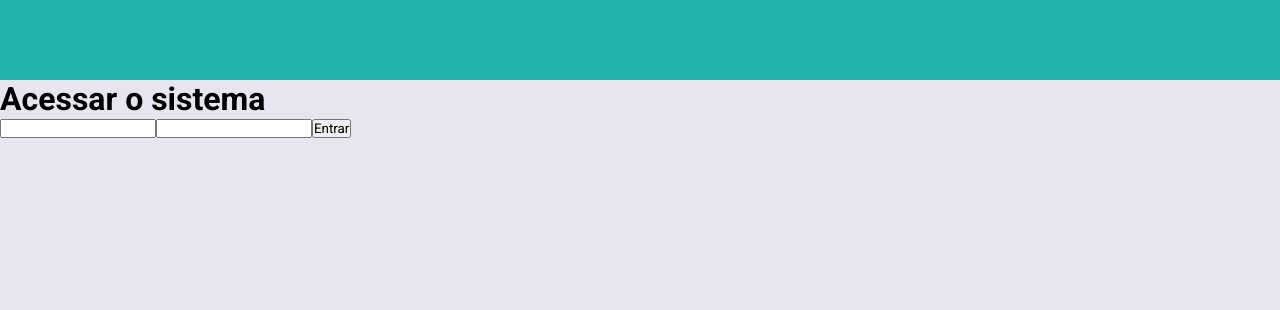
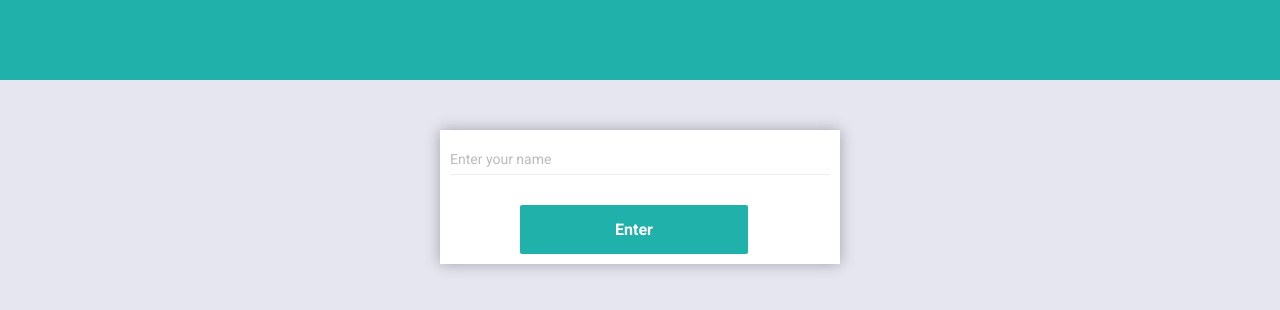
Before and after one commit to matheusbraun/braun-retro-tool-ui, a React (Create React App) app: page /login in a window 1280 px wide. Shown: the top 310 px of the page. Built offline with nearby package versions, Linux system fonts and the light colour scheme.

Commit message:
feat: finishing login page

```diff
--- a/src/pages/Login/index.tsx
+++ b/src/pages/Login/index.tsx
@@ -1,12 +1,13 @@
-import React, { useContext, useState, useEffect } from 'react';
+import React, { useState, useEffect } from 'react';
 import { useHistory, useLocation } from 'react-router-dom';
+import Button from '../../components/Button';
+import Container from '../../components/Container';
+import Input from '../../components/Input';
 
-// import { logIn } from '../../services/api';
 import { useAuth } from '../../hooks/useAuth';
-// import './styles.css';
 
 const Login = () => {
-  const [user, setUser] = useState({ username: '', password: '' });
+  const [username, setUsername] = useState('');
   const [error, setError] = useState(null);
   const [loading, setLoading] = useState(false);
 
@@ -14,14 +15,14 @@ const Login = () => {
   const history = useHistory();
   const location = useLocation();
 
-  // useEffect(() => {
-  //   if (authContext?.isAuthenticated) history.replace('/');
-  // }, [authContext?.isAuthenticated, history]);
+  useEffect(() => {
+    if (authContext?.isAuthenticated) history.replace('/');
+  }, [authContext?.isAuthenticated, history]);
 
   const handleOnChange = (e: React.ChangeEvent<HTMLInputElement>) => {
-    const { name, value } = e.target;
+    const { value } = e.target;
 
-    setUser({ ...user, [name]: value });
+    setUsername(value);
   };
 
   const logIn = () =>
@@ -40,6 +41,7 @@ const Login = () => {
       await logIn();
 
       authContext?.setIsAuthenticated();
+      authContext?.setNewUsername(username);
 
       const { from } = (location.state as any) || { from: '/' };
 
@@ -51,34 +53,20 @@ const Login = () => {
   };
 
   return (
-    // <Container>
-    <>
-      <h1 className="login-form-title">Acessar o sistema</h1>
+    <Container>
       <form className="login-form" onSubmit={handleSubmit} autoComplete="off">
-        <input
-          // label="Usuário"
+        <Input
+          placeholder="Enter your name"
           name="username"
           disabled={loading}
-          onChange={handleOnChange}
-          value={user.username}
-          required={true}
-        />
-        <input
-          // label="Senha"
-          name="password"
-          type="password"
-          disabled={loading}
-          onChange={handleOnChange}
-          value={user.password}
-          required={true}
+          onChangeCallback={handleOnChange}
+          value={username}
+          required
         />
         {error && <span className="error-message">{error}</span>}
-        <button type="submit" disabled={loading}>
-          Entrar
-        </button>
+        <Button type="submit" disabled={loading} title="Enter" />
       </form>
-    </>
-    // </Container>
+    </Container>
   );
 };
 
```
